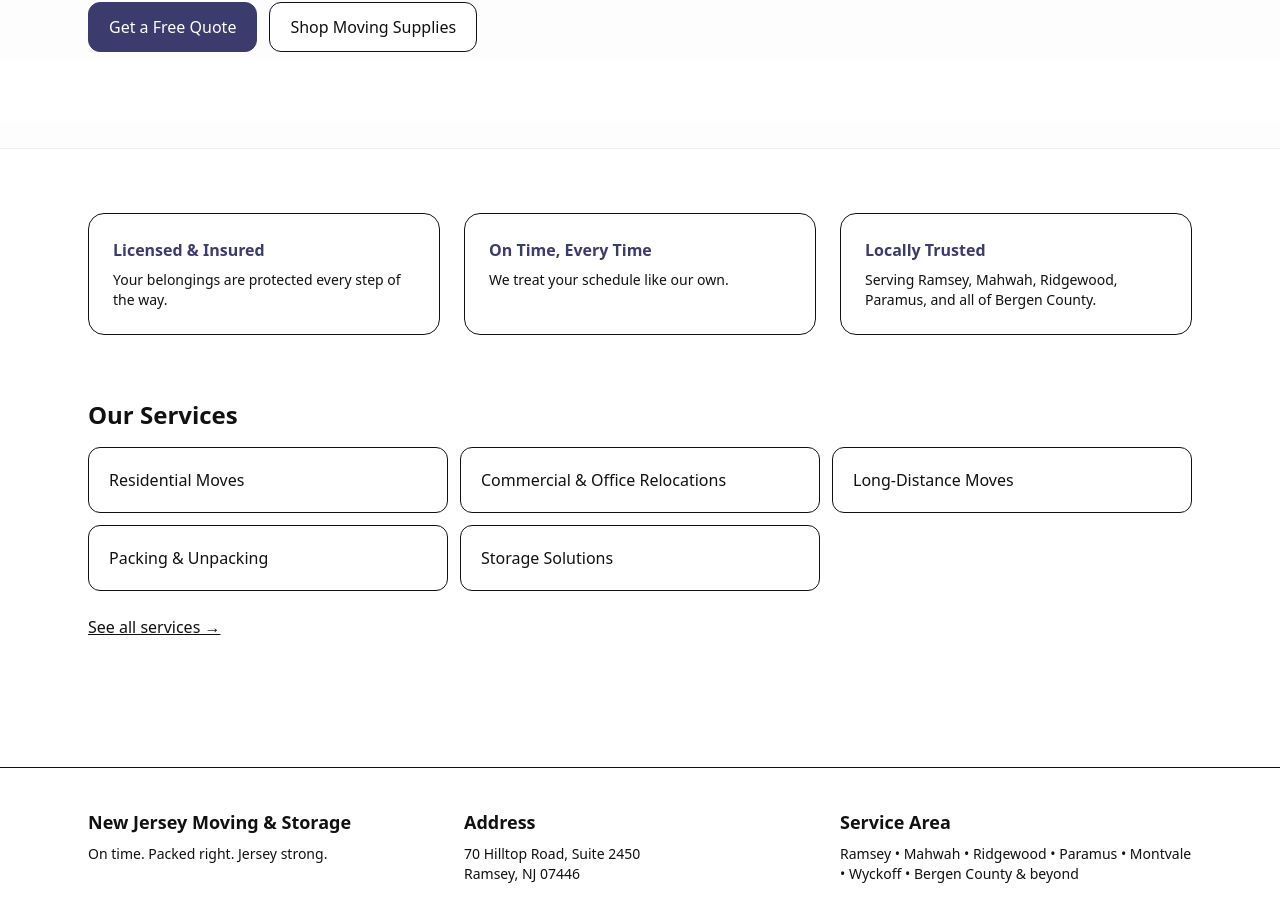
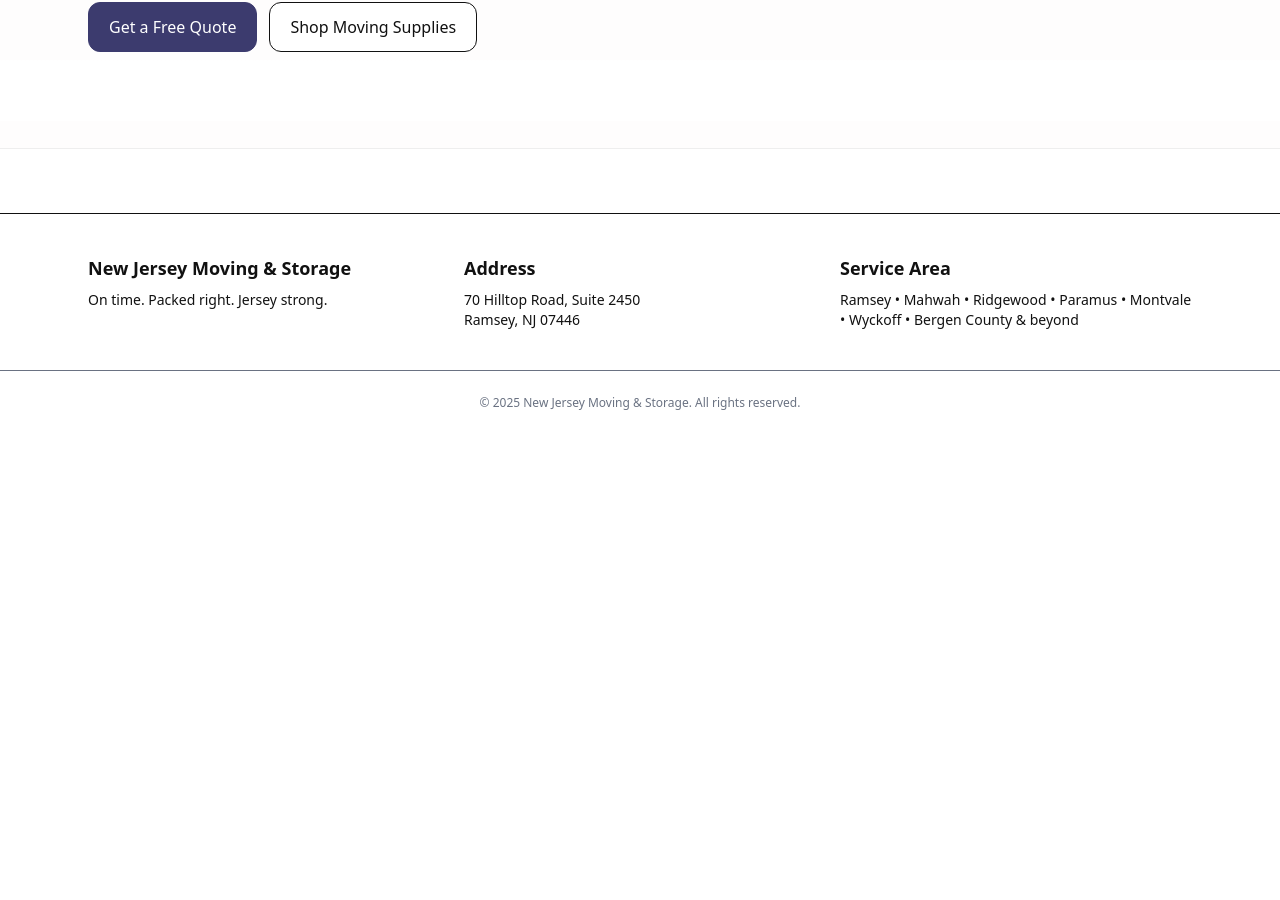
Before and after one commit to kmheaf/nj-moving-storage, a Next.js app: page / in a window 1280 px wide. Shown: the part 387-1287 px from the top of the page. After the commit the page ends 822 px from the top, so only its background shows below. Built offline with nearby package versions, Linux system fonts and the light colour scheme.

Commit message:
seo: robots + sitemap with live domain; canonical metadata; homepage safe write

```diff
--- a/src/app/layout.tsx
+++ b/src/app/layout.tsx
@@ -5,6 +5,8 @@ import { Header } from "@/components/Header"
 import { Footer } from "@/components/Footer"
 
 export const metadata: Metadata = {
+  metadataBase: new URL("https://nj-moving-storage.vercel.app"),
+  alternates: { canonical: "/" },
   title: "Jersey Strong Moves | New Jersey Moving & Storage",
   description: "Professional movers in Ramsey, NJ serving Bergen County and Northern New Jersey. On time. Packed right. Jersey strong.",
   openGraph: {
--- a/src/app/page.tsx
+++ b/src/app/page.tsx
@@ -5,7 +5,9 @@ export default function Page(){
     <>
       <section className="hero">
         <div className="mx-auto max-w-6xl px-6 py-24">
-          <h1 className="text-4xl md:text-6xl font-extrabold tracking-tight">Jersey Strong Moves — Local Experts in Ramsey &amp; Bergen County</h1>
+          <h1 className="text-4xl md:text-6xl font-extrabold tracking-tight">
+            Jersey Strong Moves — Local Experts in Ramsey &amp; Bergen County
+          </h1>
           <p className="mt-5 text-lg md:text-xl max-w-3xl">
             Trusted movers who pack with care, move with speed, and deliver peace of mind — right here in Northern New Jersey.
           </p>
@@ -15,33 +17,6 @@ export default function Page(){
           </div>
         </div>
       </section>
-
-      <section className="mx-auto max-w-6xl px-6 py-16 grid gap-6 md:grid-cols-3">
-        <div className="border rounded-2xl p-6">
-          <div className="text-[var(--brand-blue)] font-semibold">Licensed &amp; Insured</div>
-          <p className="mt-2 text-sm">Your belongings are protected every step of the way.</p>
-        </div>
-        <div className="border rounded-2xl p-6">
-          <div className="text-[var(--brand-blue)] font-semibold">On Time, Every Time</div>
-          <p className="mt-2 text-sm">We treat your schedule like our own.</p>
-        </div>
-        <div className="border rounded-2xl p-6">
-          <div className="text-[var(--brand-blue)] font-semibold">Locally Trusted</div>
-          <p className="mt-2 text-sm">Serving Ramsey, Mahwah, Ridgewood, Paramus, and all of Bergen County.</p>
-        </div>
-      </section>
-
-      <section className="mx-auto max-w-6xl px-6 pb-16">
-        <h2 className="text-2xl font-bold">Our Services</h2>
-        <ul className="mt-4 grid gap-3 md:grid-cols-2 lg:grid-cols-3">
-          <li className="border rounded-xl p-5">Residential Moves</li>
-          <li className="border rounded-xl p-5">Commercial &amp; Office Relocations</li>
-          <li className="border rounded-xl p-5">Long-Distance Moves</li>
-          <li className="border rounded-xl p-5">Packing &amp; Unpacking</li>
-          <li className="border rounded-xl p-5">Storage Solutions</li>
-        </ul>
-        <a className="inline-block mt-6 underline" href="/services">See all services →</a>
-      </section>
     </>
   )
 }
--- /dev/null
+++ b/src/app/robots.ts
@@ -0,0 +1,8 @@
+import type { MetadataRoute } from "next"
+
+export default function robots(): MetadataRoute.Robots {
+  return {
+    rules: { userAgent: "*", allow: "/" },
+    sitemap: "https://nj-moving-storage.vercel.app/sitemap.xml",
+  }
+}
--- /dev/null
+++ b/src/app/sitemap.ts
@@ -0,0 +1,17 @@
+import type { MetadataRoute } from "next"
+
+export default function sitemap(): MetadataRoute.Sitemap {
+  const base = "https://nj-moving-storage.vercel.app"
+  const now = new Date()
+  const pages = [
+    "", "/about", "/services", "/service-area", "/quote",
+    "/blog", "/blog/stress-free-move-bergen-county",
+    "/blog/choose-moving-company-ramsey"
+  ]
+  return pages.map((p) => ({
+    url: base + (p || "/"),
+    lastModified: now,
+    changeFrequency: "weekly",
+    priority: p === "" ? 1 : 0.7,
+  }))
+}
```
